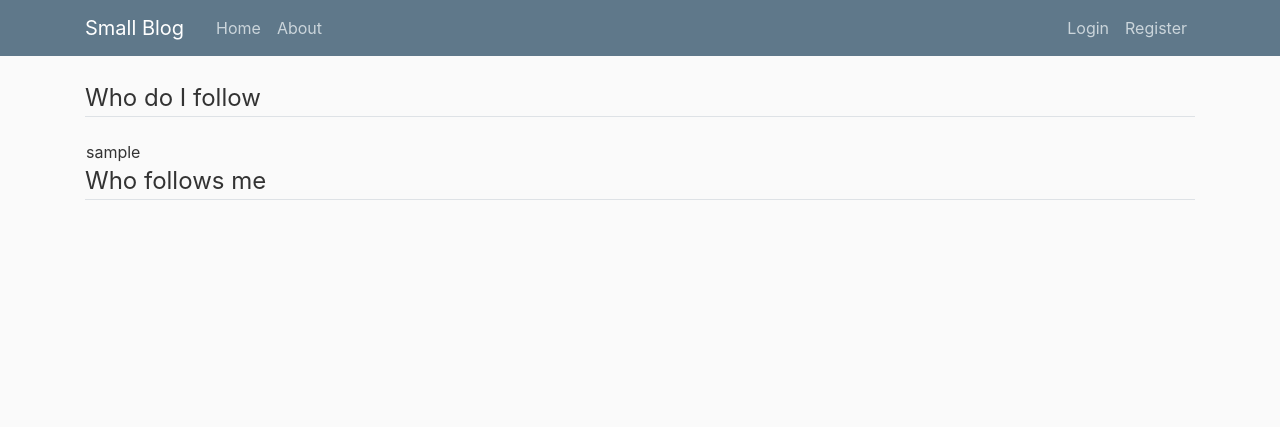
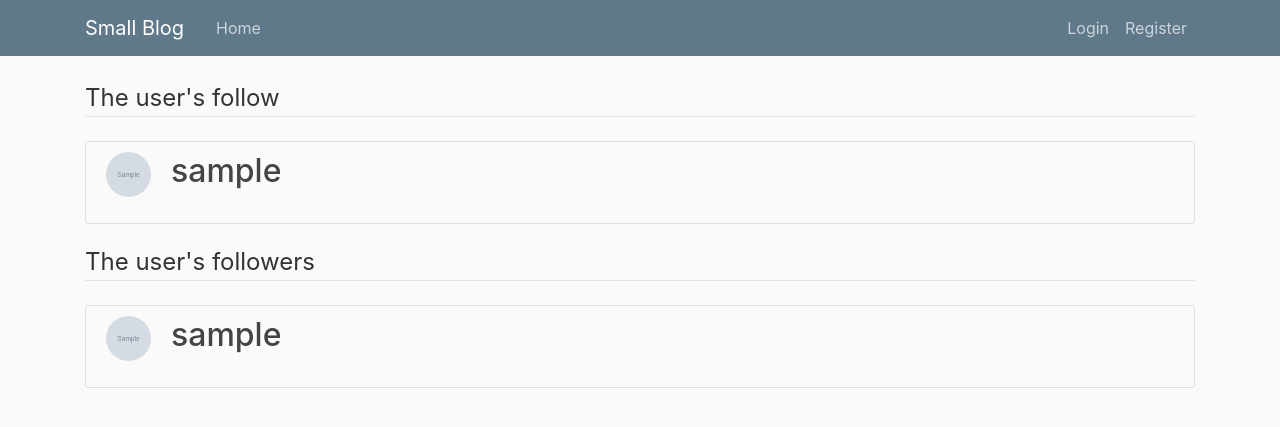
Before and after one commit to sc19hz/web2, a Python web app: template app/templates/followers.html in a window 1280 px wide. Shown: the top 427 px of the page. Run offline with Jinja, Linux system fonts and the light colour scheme; the template is opened without the code that fills it: most values are stand-ins (such as "Sample title", 1, 10 or a date in 2020); grey boxes marked "Sample" are stand-in pictures; some libraries are stand-ins or nearby versions.

Commit message:
v1.0：follow with no comment

```diff
--- a/app/static/css/post.css
+++ b/app/static/css/post.css
@@ -23,7 +23,13 @@ h1, h2, h3, h4, h5, h6 {
 .site-header .navbar-nav .nav-link.active {
   font-weight: 500;
 }
-
+.follow-section {
+  background: #fafafa;
+  padding: 10px 20px;
+  border: 1px solid #dddddd;
+  border-radius: 3px;
+  margin-bottom: 20px;
+}
 .content-section {
   background: #ffffff;
   padding: 10px 20px;
--- a/app/templates/base.html
+++ b/app/templates/base.html
@@ -23,7 +23,9 @@
           <div class="collapse navbar-collapse" id="navbarToggle">
             <div class="navbar-nav mr-auto">
               <a class="nav-item nav-link" href="{{ url_for('main.index') }}">Home</a>
-              <a class="nav-item nav-link" href="{{ url_for('main.more') }}">About</a>
+                {% if current_user.is_authenticated %}
+              <a class="nav-item nav-link" href="{{ url_for('users.followers',username=current_user.username) }}">My Follow's</a>
+                {% endif %}
 
             </div>
             <!-- Navbar Right Side -->
--- a/app/templates/followers.html
+++ b/app/templates/followers.html
@@ -2,19 +2,50 @@
 {% block scripts %}
 {% endblock %}
 {% block content%}
+    {% if current_user.is_authenticated and user==current_user %}
 <legend class="border-bottom mb-4">Who do I follow</legend>
-    <table>
+   {% else %}
+    <legend class="border-bottom mb-4">The user's follow</legend>
+    {% endif %}
     {%for follow in follows%}
     {% if follow.user !=user %}
-    <tr>
-    <td>
-        <a>  {{ follow.user.username }}</a>
-    </td>
+     <article class="media follow-section">
+        <img class="rounded-circle"
+               src="{{ url_for('static',filename='picture/'+follow.user.picture)}}"
+               alt="profile image" style=" height: 45px;
+  width: 45px;
+  margin-right: 20px;
+  margin-bottom: 16px;">
+          <div class="media-body">
 
-    </tr>
+            <h2><a class="article-title" href="{{url_for('users.posts', username=follow.user.username)}}">{{ follow.user.username }}</a></h2>
+
+          </div>
+        </article>
+    {% endif %}
+    {% endfor %}
+ {% if current_user.is_authenticated and user==current_user %}
+    <legend class="border-bottom mb-4">Who follows me</legend>
+    {% else %}
+    <legend class="border-bottom mb-4">The user's followers</legend>
+    {% endif %}
+ <table>
+    {%for follow in followeds%}
+    {% if follow.user !=user %}
+    <article class="media follow-section">
+        <img class="rounded-circle"
+               src="{{ url_for('static',filename='picture/'+follow.user.picture)}}"
+               alt="profile image" style=" height: 45px;
+  width: 45px;
+  margin-right: 20px;
+  margin-bottom: 16px;">
+          <div class="media-body">
+
+            <h2><a class="article-title" href="{{url_for('users.posts', username=follow.user.username)}}">{{ follow.user.username }}</a></h2>
+
+          </div>
+        </article>
     {% endif %}
     {% endfor %}
     </table>
-    <legend class="border-bottom mb-4">Who follows me</legend>
-
 {% endblock  content%}
--- a/app/templates/posts.html
+++ b/app/templates/posts.html
@@ -16,7 +16,7 @@ class="btn btn-default">Unfollow</a>
 <a href="{{ url_for('.followers', username=user.username) }}">
 Followers: <span class="badge">{{ user.followers.count() }}</span>
 </a>
-<a href="{{ url_for('.followed_by', username=user.username) }}">
+<a href="{{ url_for('.followers', username=user.username) }}">
 Following: <span class="badge">{{ user.followed.count() }}</span>
 </a>
 {% if current_user.is_authenticated and user != current_user and
```
Also changed, not shown: app/users/views.py (+10 -17 lines).
